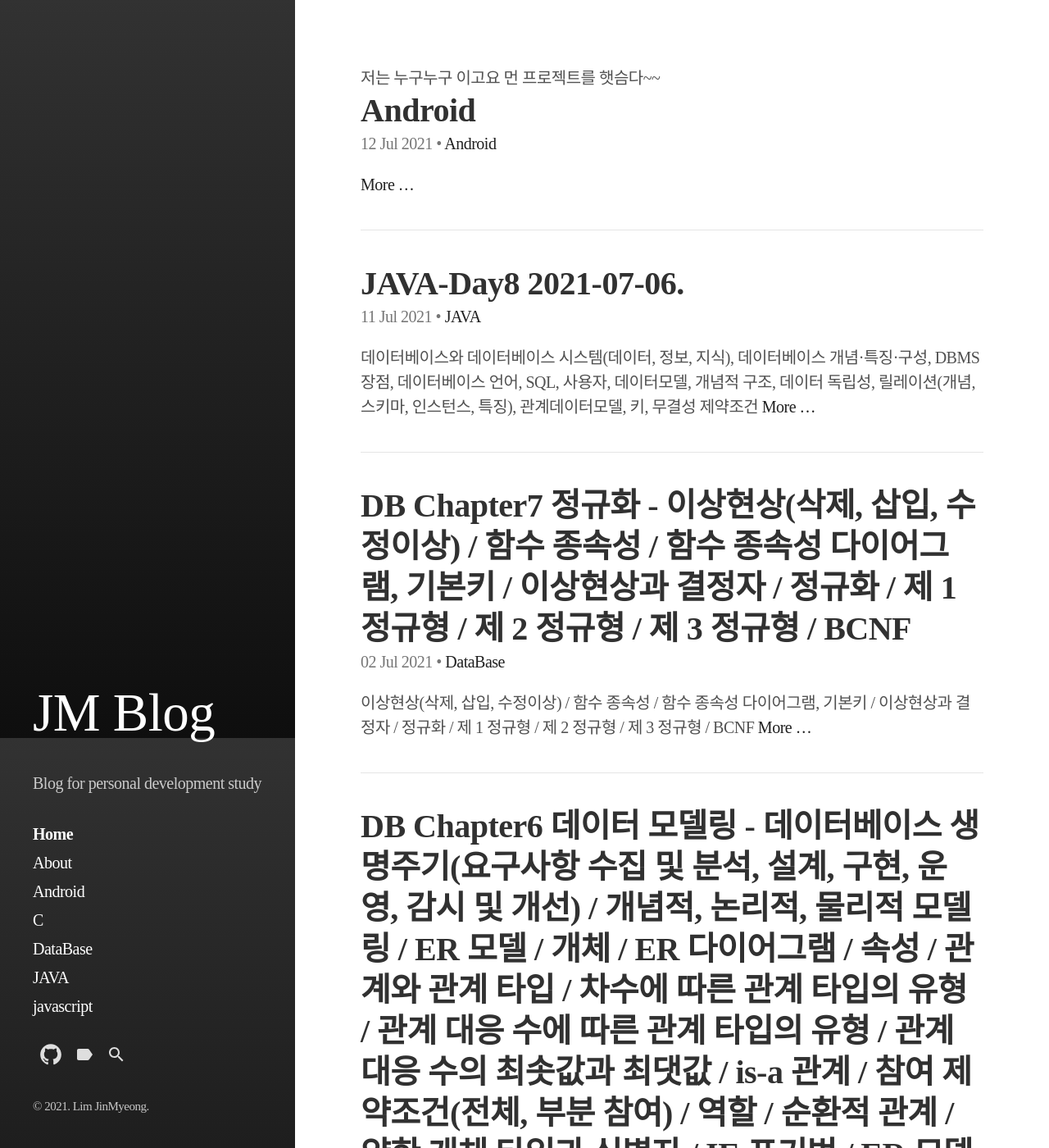
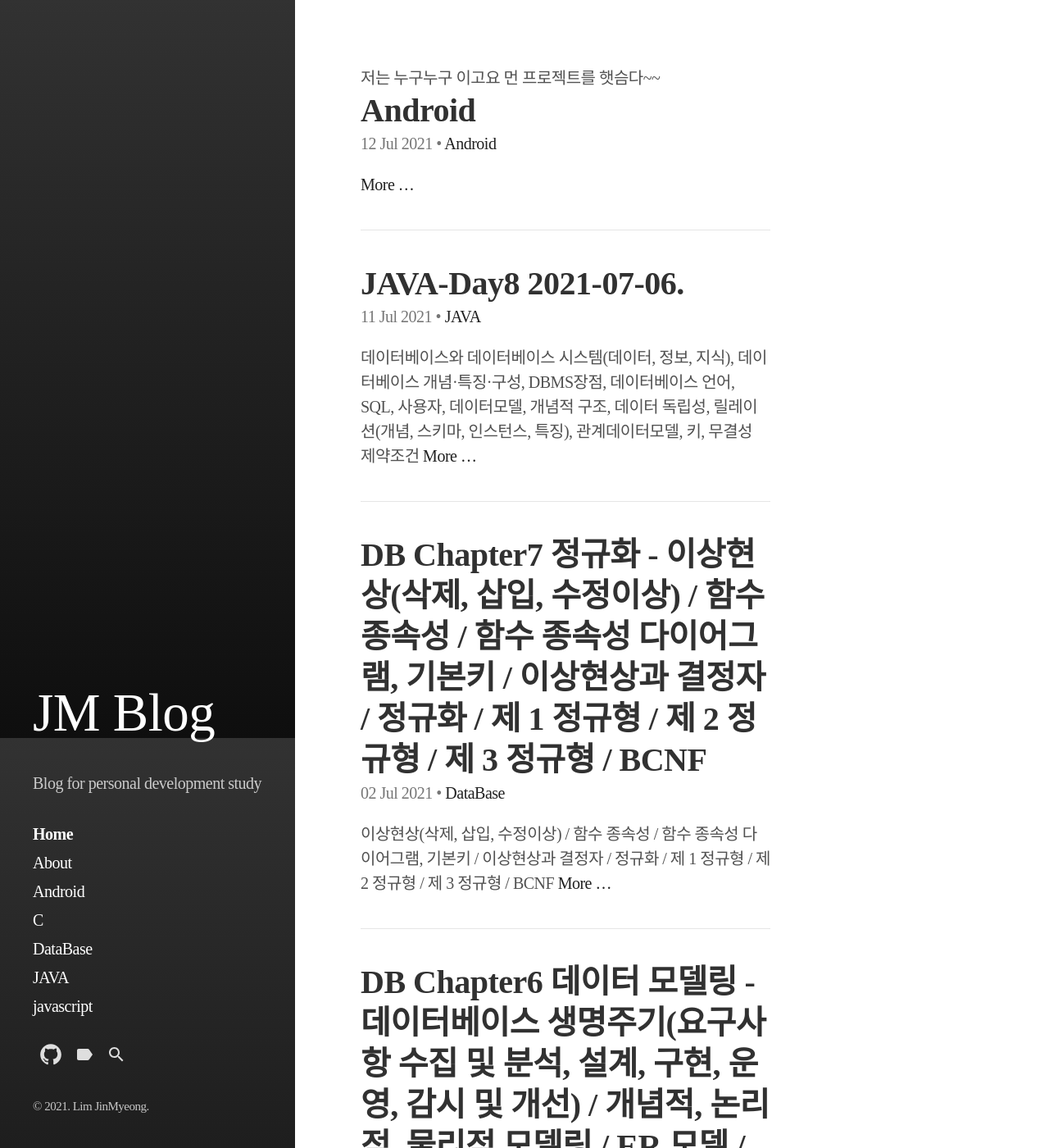
Before and after one commit to jm456789/jm456789.github.io, a Jekyll site: the page built from index.html, in a window 1280 px wide and 1400 px high. Shown: the whole window at 82% size. Built offline with Jekyll 4.4.1, drawn with Linux system fonts in a browser that asks for light colours; some web fonts are replaced; the list of posts is cut into pages by our own code.

Commit message:
Update main.scss

```diff
--- a/assets/css/main.scss
+++ b/assets/css/main.scss
@@ -12,7 +12,7 @@
 }
 
 @media (min-width: 49rem){
-.container>*{max-width:100%;}
+.container>*{max-width:calc(100% - 260px);}
 }
 
 *{letter-spacing:-0.5px; font-family: 'GmarketSansMedium';}
```
